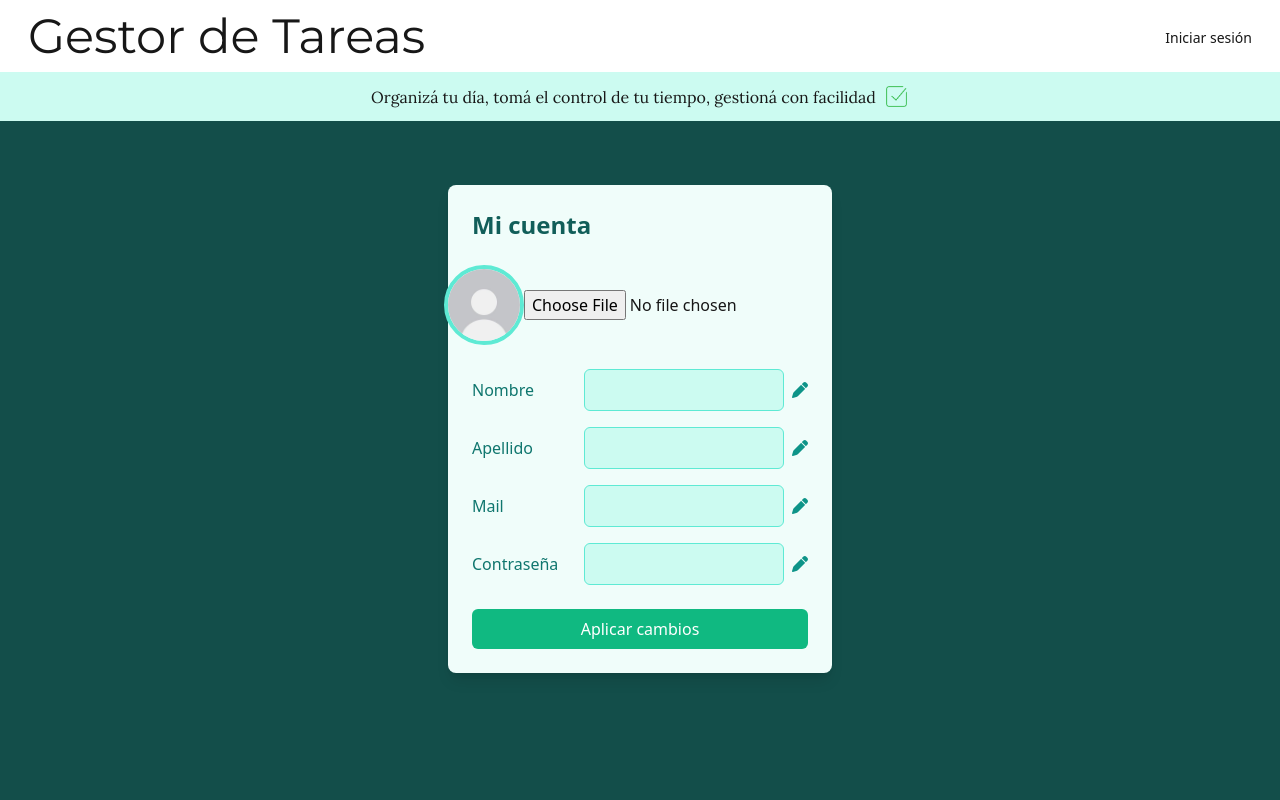
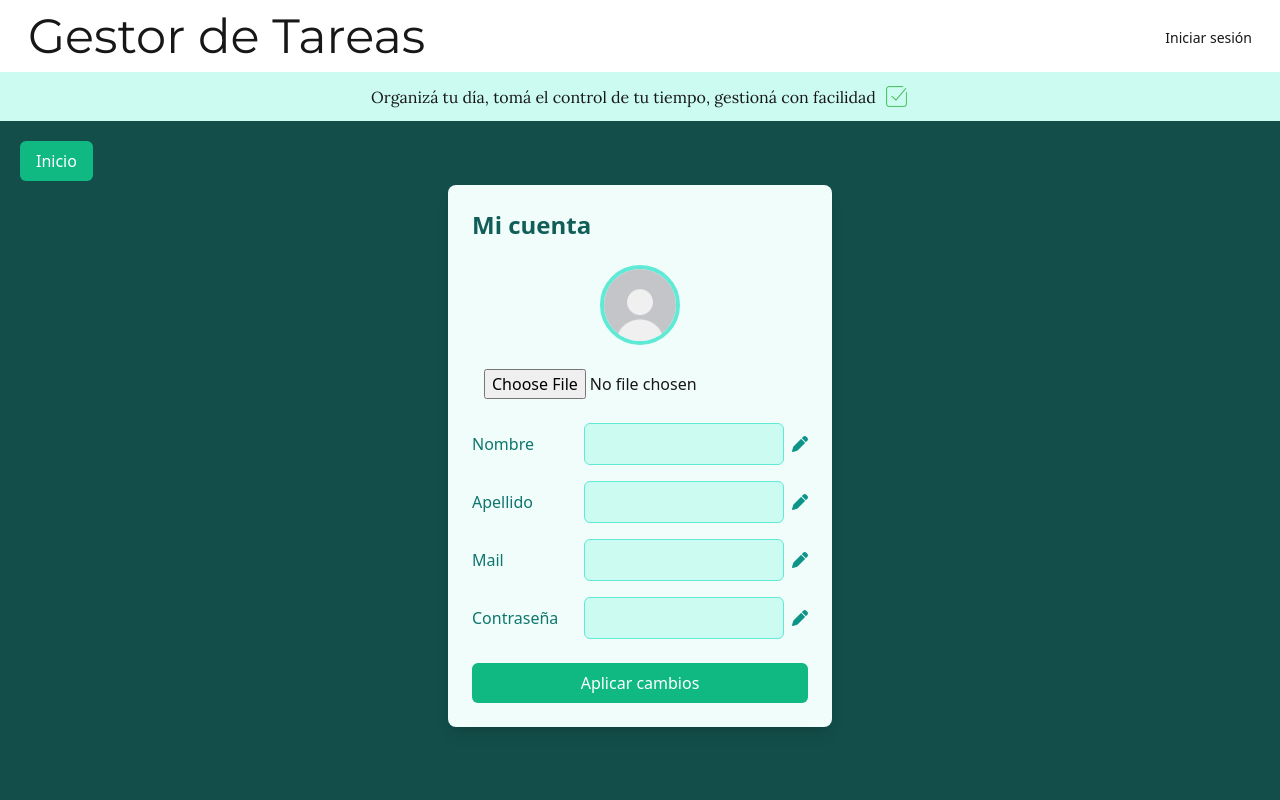
Before and after one commit to brenGiam/gestor-tareas, a Next.js app in the folder frontend/: page /users in a window 1280 px wide. Shown: the top 800 px of the page. Built offline with nearby package versions, Linux system fonts and the light colour scheme.

Commit message:
Arreglado diferentes bugs de editarPerfil

```diff
--- a/frontend/app/users/page.jsx
+++ b/frontend/app/users/page.jsx
@@ -142,6 +142,10 @@ export default function Users() {
 
     return (
         <div className={styles.mainBox}>
+            <button
+                className={styles.inicioButton}
+                onClick={() => router.push("/dashboard")}
+            >Inicio</button>
             <div className={styles.box}>
                 <h1 className={styles.title}>Mi cuenta</h1>
                 <div className={styles.imageBox}>
--- a/frontend/components/Header.jsx
+++ b/frontend/components/Header.jsx
@@ -1,4 +1,4 @@
-"use client";
+'use client';
 
 import { useEffect, useState, useRef } from "react";
 import { lora, montserrat } from "@/styles/fonts";
@@ -57,7 +57,7 @@ export default function Header() {
                                 aria-haspopup="true"
                             >
                                 <Image
-                                    src="/defaultUser.jpg"
+                                    src={usuario.foto || "/defaultUser.jpg"}
                                     width={50}
                                     height={50}
                                     alt="Usuario"
@@ -71,7 +71,10 @@ export default function Header() {
                                 <div className={styles.dropdown}>
                                     <button
                                         className={styles.dropdownItem}
-                                        onClick={() => router.push("/users")}
+                                        onClick={() => {
+                                            setDropdownOpen(false);
+                                            router.push("/users");
+                                        }}
                                     >
                                         Editar perfil
                                     </button>
--- a/frontend/styles/editProfile.module.css
+++ b/frontend/styles/editProfile.module.css
@@ -1,5 +1,9 @@
 .mainBox {
-    @apply bg-teal-900 min-h-screen flex justify-center items-start pt-8;
+  @apply bg-teal-900 min-h-screen flex justify-center items-start pt-8 relative;
+}
+
+.inicioButton {
+  @apply absolute top-5 left-5 bg-emerald-500 text-white px-4 py-2 rounded-md hover:bg-emerald-700 hover:scale-105 transition-transform
 }
 
 .box {
@@ -11,11 +15,15 @@
 }
 
 .imageBox {
-    @apply flex items-center justify-center mb-6;
+  @apply flex items-center justify-center mb-6 flex-col;
 }
 
 .image {
   @apply rounded-full border-4 border-teal-300 cursor-pointer;
+}
+
+.fileInput {
+  @apply flex flex-col mt-6;
 }
 
 .formBox {
```
Lines whose indentation alone changed are shown as unchanged.
